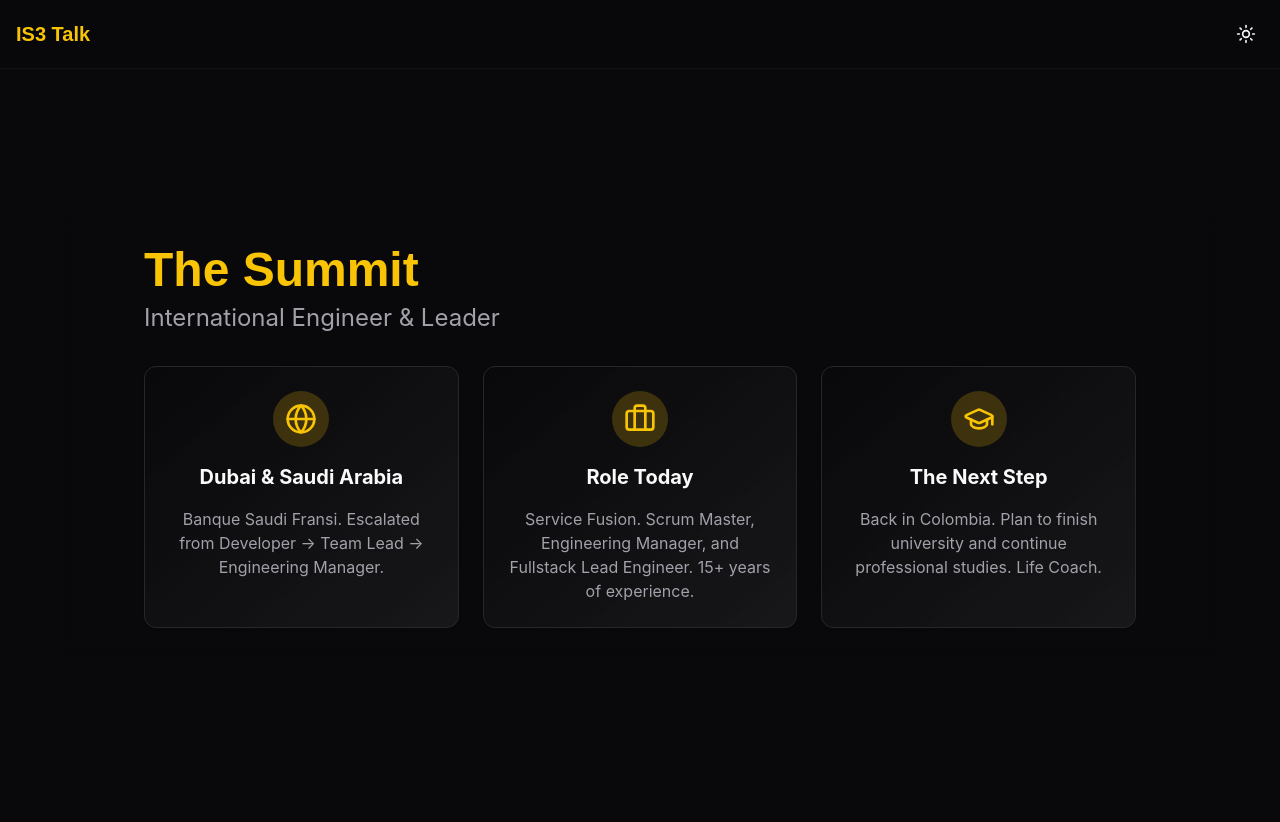
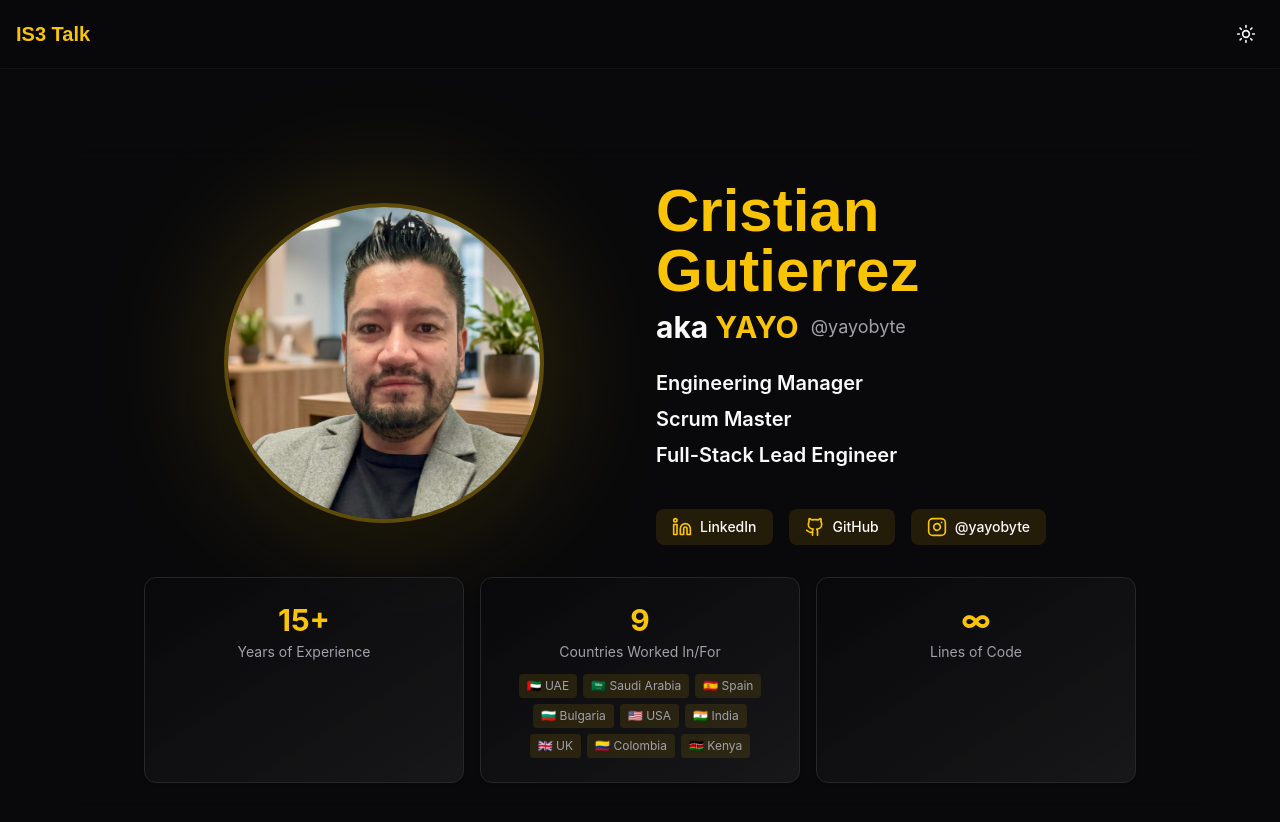
Before and after one commit to yayobyte/is-presentation, a React (Vite) app: page /student in a window 1280 px wide. Shown: the top 822 px of the page. Built offline with nearby package versions, Linux system fonts and the light colour scheme; no server answers; the database is empty.

Commit message:
feat: Add profile slide with personal information and associated assets.

```diff
--- a/src/features/talk/SlideDeck.tsx
+++ b/src/features/talk/SlideDeck.tsx
@@ -1,11 +1,13 @@
 import { usePresentationStore } from '@/store/presentationStore';
 import { motion, AnimatePresence } from 'framer-motion';
 // Slides
+import ProfileSlide from './slides/ProfileSlide';
 import IntroSlide from './slides/IntroSlide';
 import CareerSlide from './slides/CareerSlide';
 import CurrentSlide from './slides/CurrentSlide';
 
 const SLIDES = [
+    ProfileSlide,
     CurrentSlide,
     IntroSlide,
     CareerSlide,
--- /dev/null
+++ b/src/features/talk/slides/ProfileSlide.tsx
@@ -0,0 +1,140 @@
+import { motion } from 'framer-motion';
+import { Card, CardContent } from '@/components/ui/Card';
+import { Linkedin, Github, Instagram } from 'lucide-react';
+import profileImage from '@/assets/IMG_1757.jpg';
+
+export default function ProfileSlide() {
+    return (
+        <div className="space-y-8">
+            <div className="grid grid-cols-1 lg:grid-cols-2 gap-8 items-center">
+                {/* Left: Profile Image */}
+                <motion.div
+                    initial={{ opacity: 0, x: -20 }}
+                    animate={{ opacity: 1, x: 0 }}
+                    transition={{ delay: 0.2 }}
+                    className="flex justify-center"
+                >
+                    <div className="relative">
+                        <div className="absolute inset-0 bg-primary/20 rounded-full blur-3xl" />
+                        <img
+                            src={profileImage}
+                            alt="Cristian Gutierrez"
+                            className="relative w-64 h-64 lg:w-80 lg:h-80 rounded-full object-cover border-4 border-primary/30 shadow-2xl"
+                        />
+                    </div>
+                </motion.div>
+
+                {/* Right: Info */}
+                <motion.div
+                    initial={{ opacity: 0, x: 20 }}
+                    animate={{ opacity: 1, x: 0 }}
+                    transition={{ delay: 0.4 }}
+                    className="space-y-6"
+                >
+                    <div>
+                        <h1 className="text-5xl lg:text-6xl font-display font-bold text-primary mb-2">
+                            Cristian Gutierrez
+                        </h1>
+                        <div className="flex items-center gap-3 flex-wrap">
+                            <h2 className="text-2xl lg:text-3xl text-foreground font-bold">
+                                aka <span className="text-primary">YAYO</span>
+                            </h2>
+                            <span className="text-lg text-muted-foreground">@yayobyte</span>
+                        </div>
+                    </div>
+
+                    <div className="space-y-2">
+                        <p className="text-lg lg:text-xl font-semibold text-foreground">
+                            Engineering Manager
+                        </p>
+                        <p className="text-lg lg:text-xl font-semibold text-foreground">
+                            Scrum Master
+                        </p>
+                        <p className="text-lg lg:text-xl font-semibold text-foreground">
+                            Full-Stack Lead Engineer
+                        </p>
+                    </div>
+
+                    {/* Social Links */}
+                    <div className="flex flex-wrap gap-4 pt-4">
+                        <motion.a
+                            href="https://www.linkedin.com/in/cristian-gutierrez-yayobyte/"
+                            target="_blank"
+                            rel="noopener noreferrer"
+                            whileHover={{ scale: 1.05 }}
+                            whileTap={{ scale: 0.95 }}
+                            className="flex items-center gap-2 px-4 py-2 bg-primary/10 hover:bg-primary/20 rounded-lg transition-colors"
+                        >
+                            <Linkedin className="h-5 w-5 text-primary" />
+                            <span className="text-sm font-medium">LinkedIn</span>
+                        </motion.a>
+
+                        <motion.a
+                            href="https://github.com/yayobyte"
+                            target="_blank"
+                            rel="noopener noreferrer"
+                            whileHover={{ scale: 1.05 }}
+                            whileTap={{ scale: 0.95 }}
+                            className="flex items-center gap-2 px-4 py-2 bg-primary/10 hover:bg-primary/20 rounded-lg transition-colors"
+                        >
+                            <Github className="h-5 w-5 text-primary" />
+                            <span className="text-sm font-medium">GitHub</span>
+                        </motion.a>
+
+                        <motion.a
+                            href="https://instagram.com/yayobyte"
+                            target="_blank"
+                            rel="noopener noreferrer"
+                            whileHover={{ scale: 1.05 }}
+                            whileTap={{ scale: 0.95 }}
+                            className="flex items-center gap-2 px-4 py-2 bg-primary/10 hover:bg-primary/20 rounded-lg transition-colors"
+                        >
+                            <Instagram className="h-5 w-5 text-primary" />
+                            <span className="text-sm font-medium">@yayobyte</span>
+                        </motion.a>
+                    </div>
+                </motion.div>
+            </div>
+
+            {/* Bottom: Quick Stats */}
+            <motion.div
+                initial={{ opacity: 0, y: 20 }}
+                animate={{ opacity: 1, y: 0 }}
+                transition={{ delay: 0.6 }}
+                className="grid grid-cols-1 md:grid-cols-3 gap-4"
+            >
+                <Card className="bg-gradient-to-br from-card to-secondary/50">
+                    <CardContent className="p-6 text-center">
+                        <p className="text-3xl font-bold text-primary mb-1">15+</p>
+                        <p className="text-sm text-muted-foreground">Years of Experience</p>
+                    </CardContent>
+                </Card>
+
+                <Card className="bg-gradient-to-br from-card to-secondary/50">
+                    <CardContent className="p-6 text-center">
+                        <p className="text-3xl font-bold text-primary mb-1">9</p>
+                        <p className="text-sm text-muted-foreground mb-3">Countries Worked In/For</p>
+                        <div className="flex flex-wrap gap-1.5 justify-center text-xs text-muted-foreground">
+                            <span className="px-2 py-1 bg-primary/10 rounded">🇦🇪 UAE</span>
+                            <span className="px-2 py-1 bg-primary/10 rounded">🇸🇦 Saudi Arabia</span>
+                            <span className="px-2 py-1 bg-primary/10 rounded">🇪🇸 Spain</span>
+                            <span className="px-2 py-1 bg-primary/10 rounded">🇧🇬 Bulgaria</span>
+                            <span className="px-2 py-1 bg-primary/10 rounded">🇺🇸 USA</span>
+                            <span className="px-2 py-1 bg-primary/10 rounded">🇮🇳 India</span>
+                            <span className="px-2 py-1 bg-primary/10 rounded">🇬🇧 UK</span>
+                            <span className="px-2 py-1 bg-primary/10 rounded">🇨🇴 Colombia</span>
+                            <span className="px-2 py-1 bg-primary/10 rounded">🇰🇪 Kenya</span>
+                        </div>
+                    </CardContent>
+                </Card>
+
+                <Card className="bg-gradient-to-br from-card to-secondary/50">
+                    <CardContent className="p-6 text-center">
+                        <p className="text-3xl font-bold text-primary mb-1">∞</p>
+                        <p className="text-sm text-muted-foreground">Lines of Code</p>
+                    </CardContent>
+                </Card>
+            </motion.div>
+        </div>
+    );
+}
```
Also changed, not shown: src/assets/IMG_1757.jpg (added), 1 other file (tests, documents, lock files or other folders).
